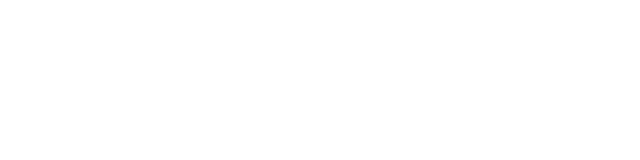
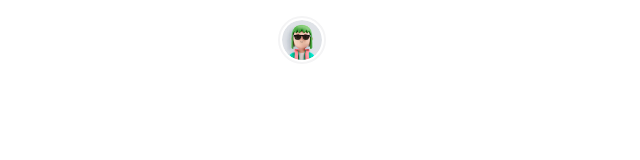
Before and after one commit to robnsiov/The-Console, a Next.js app: page / in a window 1280 px wide. Shown: the top 160 px of the page, without its empty margins (0-640 px from the left). Built offline with nearby package versions, Linux system fonts and the light colour scheme.

Commit message:
add user-profile

```diff
--- /dev/null
+++ b/components/common/sidebar/index.tsx
@@ -0,0 +1,17 @@
+import Profile from "./profile";
+
+const Sidebar = () => {
+  return (
+    <>
+      <div className="fixed right-0 left-[280px] top-0 h-[80px]">
+        <div className="h-full w-full bg-white backdrop-blur-md flex justify-between items-center">
+          <div>
+            <Profile />
+          </div>
+          <div></div>
+        </div>
+      </div>
+    </>
+  );
+};
+export default Sidebar;
--- /dev/null
+++ b/components/common/sidebar/profile/index.tsx
@@ -0,0 +1,63 @@
+"use client";
+import RippleAnim from "@/components/shared/anims/ripple";
+import ScaleAnim from "@/components/shared/anims/scale";
+import { Avatar, AvatarFallback, AvatarImage } from "@/components/ui/avatar";
+import cls from "classnames";
+import { CardDescription } from "@/components/ui/card";
+import {
+  DropdownMenu,
+  DropdownMenuContent,
+  DropdownMenuGroup,
+  DropdownMenuItem,
+  DropdownMenuLabel,
+  DropdownMenuSeparator,
+  DropdownMenuShortcut,
+  DropdownMenuTrigger,
+} from "@/components/ui/dropdown-menu";
+import { useState } from "react";
+const Profile = () => {
+  const [open, setOpen] = useState(false);
+  return (
+    <>
+      <div className="">
+        <DropdownMenu open={open} onOpenChange={setOpen}>
+          <DropdownMenuTrigger asChild>
+            <div className="relative">
+              <ScaleAnim>
+                <div
+                  className={cls(
+                    `border-2 border-white outline outline-2
+      outline-zinc-100 rounded-full overflow-hidden relative duration-200 transition-all active:outline-black`,
+                    { "outline-black": open }
+                  )}
+                >
+                  <RippleAnim />
+                  <Avatar>
+                    <AvatarImage src="/images/avatar_25.jpg" />
+                    <AvatarFallback>CN</AvatarFallback>
+                  </Avatar>
+                </div>
+              </ScaleAnim>
+            </div>
+          </DropdownMenuTrigger>
+          <DropdownMenuContent className="w-56">
+            <DropdownMenuLabel>Robnsiov@gmail.com</DropdownMenuLabel>
+            <CardDescription className="px-1.5">Admin</CardDescription>
+            <DropdownMenuSeparator />
+            <DropdownMenuGroup>
+              <DropdownMenuItem>Home</DropdownMenuItem>
+              <DropdownMenuItem>Profile</DropdownMenuItem>
+              <DropdownMenuItem>Settings</DropdownMenuItem>
+            </DropdownMenuGroup>
+            <DropdownMenuSeparator />
+            <DropdownMenuItem>
+              Log out
+              <DropdownMenuShortcut>⇧⌘Q</DropdownMenuShortcut>
+            </DropdownMenuItem>
+          </DropdownMenuContent>
+        </DropdownMenu>
+      </div>
+    </>
+  );
+};
+export default Profile;
--- /dev/null
+++ b/components/shared/anims/ripple/index.tsx
@@ -0,0 +1,70 @@
+"use client";
+import React, { useState, useLayoutEffect } from "react";
+import { RippleContainer } from "./styles";
+import RippleImpl from "./types";
+
+let bounce: NodeJS.Timeout;
+const useDebouncedRippleCleanUp = (
+  rippleCount: number,
+  duration: number,
+  cleanUpFunction: () => void
+) => {
+  useLayoutEffect(() => {
+    if (rippleCount > 0) {
+      clearTimeout(bounce);
+
+      bounce = setTimeout(() => {
+        cleanUpFunction();
+        clearTimeout(bounce);
+      }, duration * 4);
+    }
+
+    return () => clearTimeout(bounce);
+  }, [rippleCount, duration, cleanUpFunction]);
+};
+
+const RippleAnim = ({ color = "#d6d6d6", duration = 1000 }: RippleImpl) => {
+  const [rippleArray, setRippleArray] = useState<any>([]);
+
+  useDebouncedRippleCleanUp(rippleArray.length, duration, () => {
+    setRippleArray([]);
+  });
+
+  const addRipple = (event: any) => {
+    const rippleContainer = event.currentTarget.getBoundingClientRect();
+    const size =
+      rippleContainer.width > rippleContainer.height
+        ? rippleContainer.width
+        : rippleContainer.height;
+    const x = event.pageX - rippleContainer.x - size / 2;
+    const y = event.pageY - rippleContainer.y - size / 2;
+    const newRipple = {
+      x,
+      y,
+      size,
+    };
+
+    setRippleArray([...rippleArray, newRipple]);
+  };
+
+  return (
+    <RippleContainer duration={duration} color={color} onMouseDown={addRipple}>
+      {rippleArray.length > 0 &&
+        rippleArray.map((ripple: any, index: number) => {
+          return (
+            <span
+              key={"span" + index}
+              style={{
+                top: ripple.y,
+                left: ripple.x,
+                width: ripple.size,
+                height: ripple.size,
+              }}
+            />
+          );
+        })}
+    </RippleContainer>
+  );
+};
+
+export default RippleAnim;
--- /dev/null
+++ b/components/shared/anims/ripple/styles.tsx
@@ -0,0 +1,27 @@
+import styled from "styled-components";
+
+export const RippleContainer = styled.div<{ color: string; duration: number }>`
+  position: absolute;
+  top: 0;
+  right: 0;
+  bottom: 0;
+  left: 0;
+  z-index: 99;
+
+  span {
+    transform: scale(0);
+    border-radius: 100%;
+    position: absolute;
+    opacity: 0.75;
+    background-color: ${(props) => props.color};
+    animation-name: ripple;
+    animation-duration: ${(props) => props.duration}ms;
+  }
+
+  @keyframes ripple {
+    to {
+      opacity: 0;
+      transform: scale(2);
+    }
+  }
+`;
--- /dev/null
+++ b/components/shared/anims/ripple/types.tsx
@@ -0,0 +1,4 @@
+export default interface RippleImpl {
+  duration?: number;
+  color?: string;
+}
--- /dev/null
+++ b/components/shared/anims/scale/index.tsx
@@ -0,0 +1,16 @@
+import ScaleAnimImpl from "./types";
+
+const ScaleAnim = ({ children, onClick = () => {} }: ScaleAnimImpl) => {
+  return (
+    <>
+      <div
+        onClick={onClick}
+        className="transition-all duration-200 hover:scale-105 active:scale-95"
+      >
+        {children}
+      </div>
+    </>
+  );
+};
+
+export default ScaleAnim;
--- /dev/null
+++ b/components/shared/anims/scale/types.tsx
@@ -0,0 +1,4 @@
+export default interface ScaleAnimImpl {
+  children: React.ReactNode;
+  onClick?(): void;
+}
--- a/components/shared/containers/index.tsx
+++ b/components/shared/containers/index.tsx
@@ -1,7 +1,13 @@
+import Sidebar from "@/components/common/sidebar";
 import RootContainerImpl from "./types";
 
 const RootContainer = ({ children }: RootContainerImpl) => {
-  return <>{children}</>;
+  return (
+    <>
+      <Sidebar />
+      {children}
+    </>
+  );
 };
 
 export default RootContainer;
--- a/package.json
+++ b/package.json
@@ -50,6 +50,7 @@
     "react-day-picker": "^8.9.1",
     "react-dom": "^18",
     "react-hook-form": "^7.47.0",
+    "styled-components": "^6.1.0",
     "tailwind-merge": "^2.0.0",
     "tailwindcss-animate": "^1.0.7",
     "zod": "^3.22.4"
```
Also changed, not shown: public/images/avatar_25.jpg (added), 1 other file (tests, documents, lock files or other folders).
